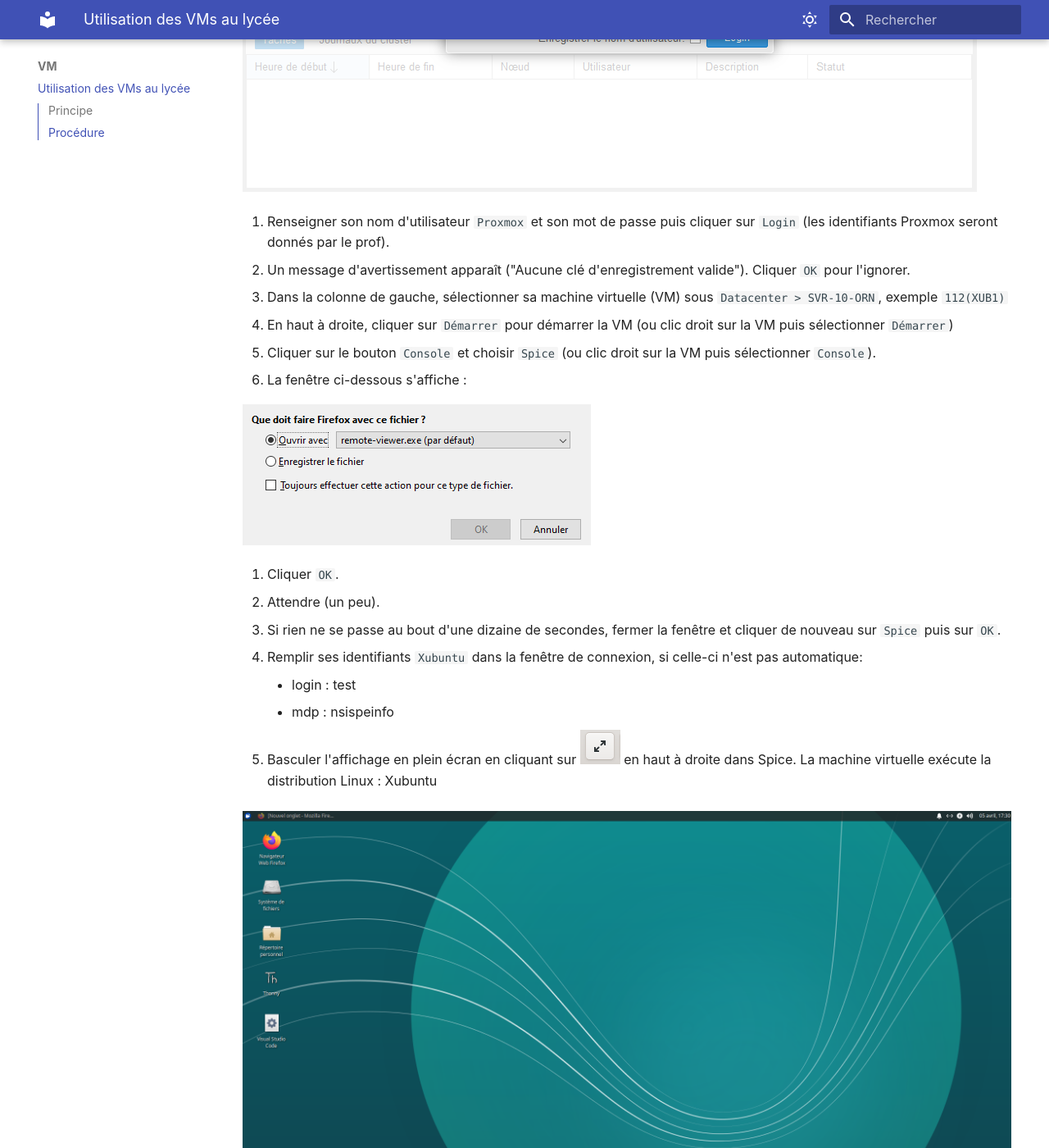
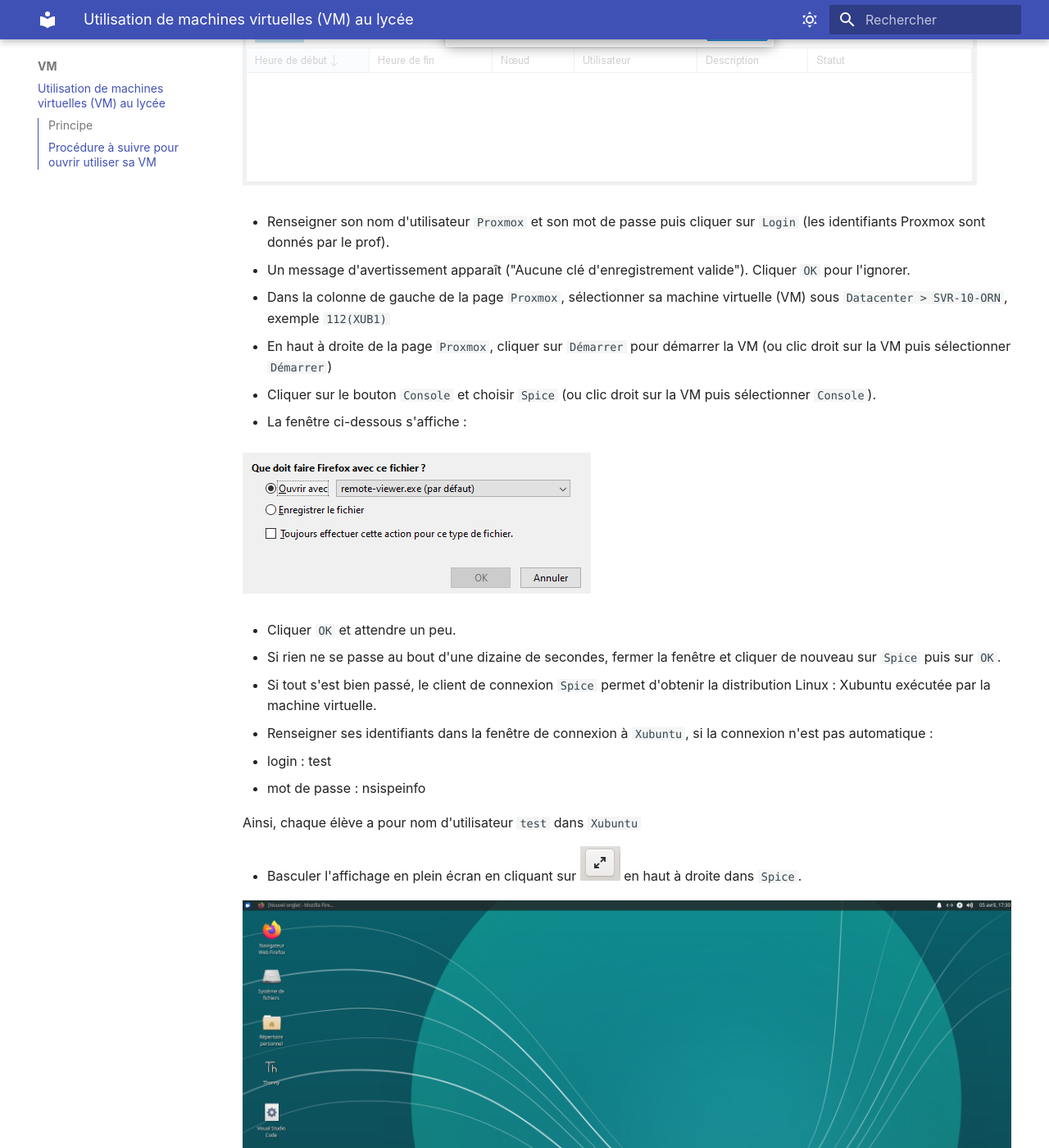
Before and after one commit to waitaminu/n, an MkDocs documentation site: the page built from docs/VM/cours.md, in a window 1280 px wide and 1400 px high, scrolled down 3258 px. Shown: the whole window at 82% size. Built offline with MkDocs 1.6.1 and Material for MkDocs 9.7.7, drawn with Linux system fonts in a browser that asks for light colours; some of the changed text lies outside the part shown.

Commit message:
modif tuto vm

```diff
--- a/docs/VM/cours.md
+++ b/docs/VM/cours.md
@@ -1,77 +1,85 @@
-# Utilisation des VMs au lycée
+# Utilisation de machines virtuelles (VM) au lycée
 
-![image](data/logo.jpg){width=50%}
+![image](data/logo.jpg){: .center width=50%}
 
 ## Principe
+
 Afin de pouvoir travailler sous le système d'exploitation libre GNU / Linux sur les machines du lycée (sous Windows), nous utilisons la solution de virtualisation Proxmox. Elle est fournie par la Région qui exécute Proxmox sur un serveur, cet environnement virtualisé est organisé sous forme de bulle isolée du réseau pédagogique du lycée mais pas d'Internet.
 
 De manière simplifiée :
 
 - un serveur (assez puissant) se trouve dans la salle serveur du lycée ;
 - sur ce serveur, un grand nombre de systèmes d'exploitation peuvent être démarrés indépendamment ;
-- une VM est disponible par élève : c'est sa machine virtuelle (VM : Virtual Machine) ;
+- une VM est disponible par élève : c'est sa machine virtuelle (VM : Virtual Machine) exécutée sur le serveur `Proxmox` du lycée;
 - l'élève se connecte à sa VM depuis un navigateur de n'importe quel ordinateur du lycée ;
-- cet ordinateur (appelé *hôte*) ne va faire que recevoir le flux vidéo venu du serveur (et lui envoyer les interactions utilisateurs : souris, clavier) ;
+- cet ordinateur (le client) ne va faire que recevoir le flux vidéo venu du serveur (et lui envoyer les interactions utilisateurs :  clavier et souris) ;
 - en mettant ce flux vidéo en plein écran, on a l'illusion d'être sous un nouveau système d'exploitation. Nous allons donc travailler sous Linux, tout en restant en réalité sur Windows ;
 - chaque élève a accès à Internet en entrant ses identifiants et mot de passe habituels du réseau pédagogique sur une application nommée ALCASAR (Application Libre pour le Contrôle d'Acccès Sécurisé et Authentifié au Réseau).
 
-## Procédure
+## Procédure à suivre pour ouvrir utiliser sa VM
 
-1. Ouvrir le navigateur Firefox et entrer l'adresse suivante :
+- Ouvrir le navigateur Firefox et entrer l'adresse suivante : <https://172.18.107.248:8006>
 
-   https://172.18.107.248:8006
-
-2. Une alerte de sécurité apparaît :
+- Une alerte de sécurité apparaît :
 
 ![alerte 1](data/alerte.png)
 
-3. Cliquer sur `Avancé...`, un autre message s'affiche en-dessous :
+- Cliquer sur `Avancé...`, un autre message s'affiche en-dessous :
 
 ![alerte 2](data/alerte2.png)
 
-4. Cliquer sur `Accepter le risque et poursuivre`
+- Cliquer sur `Accepter le risque et poursuivre`
 
-5. La fenêtre de connexion `Proxmox VE Login` s'ouvre :
+- La fenêtre de connexion `Proxmox VE Login` s'ouvre :
 
 ![proxmox1](data/proxmox_VE_Login.png)
 
-6. Avant de renseigner son nom d'utilisateur et son mot de passe, il faut sélectionner dans Realm : `Proxmox VE authentication server` et dans Langue : `French`, la fenêtre est maintenant intitulée `Authentication Proxmox VE` comme ci-dessous :
+- Avant de renseigner son nom d'utilisateur et son mot de passe, il faut sélectionner dans Realm : `Proxmox VE authentication server` et dans Langue : `French`, la fenêtre est maintenant intitulée `Authentication Proxmox VE` comme ci-dessous :
 
 ![proxmox1](data/proxmox.png)
 
-7. Renseigner son nom d'utilisateur `Proxmox` et son mot de passe puis cliquer sur `Login` (les identifiants Proxmox seront donnés par le prof).
-8. Un message d'avertissement apparaît ("Aucune clé d'enregistrement valide"). Cliquer `OK` pour l'ignorer.
-9.  Dans la colonne de gauche, sélectionner sa machine virtuelle (VM) sous `Datacenter > SVR-10-ORN`, exemple `112(XUB1)`
-10. En haut à droite, cliquer sur `Démarrer` pour démarrer la VM (ou clic droit sur la VM puis sélectionner `Démarrer`)
-11. Cliquer sur le bouton `Console` et choisir `Spice` (ou clic droit sur la VM puis sélectionner `Console`).
-12. La fenêtre ci-dessous s'affiche :
+- Renseigner son nom d'utilisateur `Proxmox` et son mot de passe puis cliquer sur `Login` (les identifiants Proxmox sont donnés par le prof).
+
+- Un message d'avertissement apparaît ("Aucune clé d'enregistrement valide"). Cliquer `OK` pour l'ignorer.
+
+- Dans la colonne de gauche de la page `Proxmox`, sélectionner sa machine virtuelle (VM) sous `Datacenter > SVR-10-ORN`, exemple `112(XUB1)`
+
+- En haut à droite de la page `Proxmox`, cliquer sur `Démarrer` pour démarrer la VM (ou clic droit sur la VM puis sélectionner `Démarrer`)
+
+- Cliquer sur le bouton `Console` et choisir `Spice` (ou clic droit sur la VM puis sélectionner `Console`).
+
+- La fenêtre ci-dessous s'affiche :
 
 ![image](data/spice.png)
 
-13.   Cliquer `OK`.
-14.   Attendre (un peu).
-15.  Si rien ne se passe au bout d'une dizaine de secondes, fermer la fenêtre et cliquer de nouveau sur `Spice` puis sur `OK`.
-16.  Remplir ses identifiants `Xubuntu` dans la fenêtre de connexion, si celle-ci n'est pas automatique:
-    - login : test
-    - mdp : nsispeinfo
+- Cliquer `OK` et attendre un peu.
 
-17.  Basculer l'affichage en plein écran en cliquant sur ![](data/plein_ecran.png) en haut à droite dans Spice.
-La machine virtuelle exécute la distribution Linux : Xubuntu
+- Si rien ne se passe au bout d'une dizaine de secondes, fermer la fenêtre et cliquer de nouveau sur `Spice` puis sur `OK`.
+
+- Si tout s'est bien passé, le client de connexion `Spice` permet d'obtenir la distribution Linux : Xubuntu exécutée par la machine virtuelle.
+
+- Renseigner ses identifiants dans la fenêtre de connexion à `Xubuntu`, si la connexion n'est pas automatique :
+  - login : test
+  - mot de passe : nsispeinfo
+
+Ainsi, chaque élève a pour nom d'utilisateur `test` dans `Xubuntu`
+
+- Basculer l'affichage en plein écran en cliquant sur ![](data/plein_ecran.png) en haut à droite dans `Spice`.
 
 ![Bureau de Xubuntu](data/bureau.png)
 
-18. Au premier lancement du navigateur de la VM, cliquer sur `Afficher la page de connexion du réseau`
+- Au premier lancement de `Firefox`, cliquer sur `Afficher la page de connexion du réseau`
 
 ![image](data/alcasar0.png)
 
-19. Remplir ses identifiants de session Windows, pour être autorisé à accéder au réseau Internet par l'intermédiaire d'ALCASAR-ORN :
+- Remplir ses identifiants de session Windows, pour être autorisé à accéder au réseau Internet par l'intermédiaire d'ALCASAR-ORN :
 
 ![image](data/alcasar1.png)
 
-20. S'ouvre alors une fenêtre qui prévient "Attention : vous serez déconnecté si vous fermez cette fenêtre". Utiliser alors un autre onglet pour aller sur Lycée connecté.
+- S'ouvre alors une fenêtre qui prévient "Attention : vous serez déconnecté si vous fermez cette fenêtre". Utiliser alors un autre onglet pour aller sur Lycée connecté.
 
-``![image](data/alcasar2.png)``
+- Quand on veut arrêter une VM, faire simplement une déconnexion en cliquant sur l'icône bleu ![](data/menu_xubuntu.png) en haut à gauche du bureau Xubuntu puis choisir d'éteindre. Ainsi, dans la page `Proxmox`, on verra bien que la VM est stoppée.
 
-21.  Quand on veut arrêter une VM, faire simplement une déconnexion en cliquant sur l'icône bleu ![](data/menu_xubuntu.png) en haut à gauche du bureau Xubuntu puis choisir d'éteindre.
+- Pour se déconnecter de ``Proxmox``, aller en haut à droite de la fenêtre et cliquer sur la flêche du bas puis sur ``Déconnexion`` ![Déconnexion de Proxmox](data/deconnexion_proxmox.png)
 
-22. Pour se déconnecter de ``Proxmox``, aller en haut à droite de la fenêtre et cliquer sur la flêche du bas puis sur ``Déconnexion`` ![Déconnexion de Proxmox](data/deconnexion_proxmox.png)
+**Remarque** : dans cette version de Proxmox associée à Windows 10, l'utilisateur n'a pas accès au port USB, on ne peut pas donc utiliser de clé USB ni programmer de carte micro:bit ou Arduino.
```
